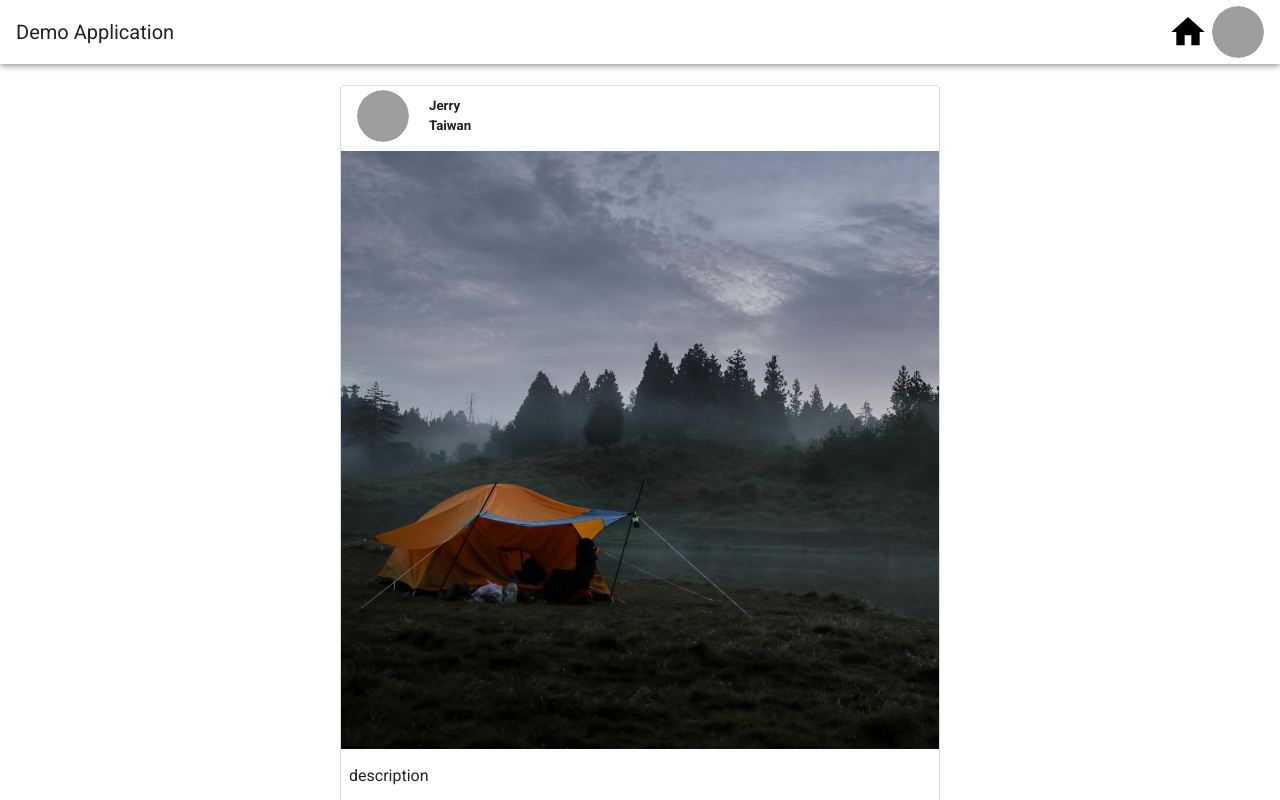
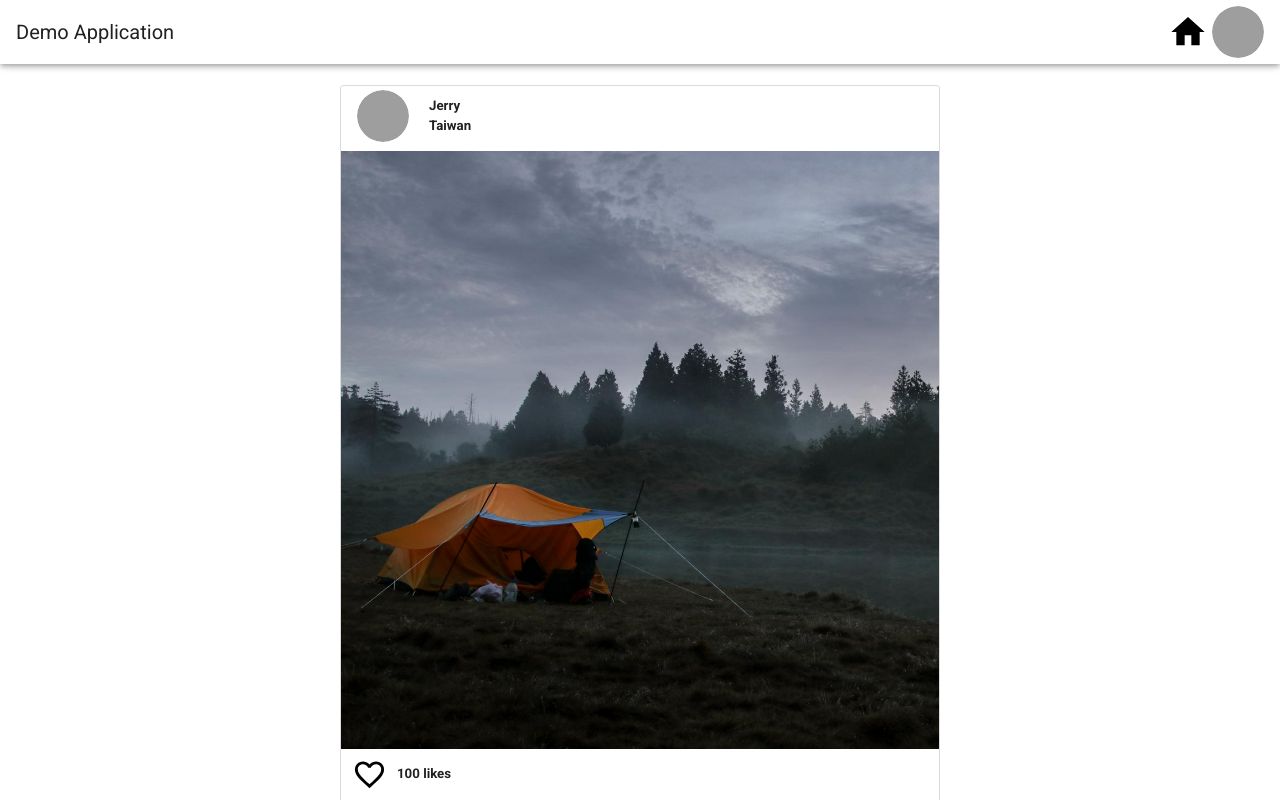
Before and after one commit to kyleliao321/instagram-clone-web, a Vue app: page /feeds in a window 1280 px wide. Shown: the top 800 px of the page. Built offline with nearby package versions, Linux system fonts and the light colour scheme; grey boxes are pictures that could not be loaded.

Commit message:
update Feed and Post domain model to show like numbers

```diff
--- a/src/assets/icons/Like.vue
+++ b/src/assets/icons/Like.vue
@@ -1,6 +1,6 @@
 <template>
-    <g fill="none">
+    <g fill="black">
         <path d="M0 0h24v24H0V0z" fill="none"/>
-        <path d="M12 21.35l-1.45-1.32C5.4 15.36 2 12.28 2 8.5 2 5.42 4.42 3 7.5 3c1.74 0 3.41.81 4.5 2.09C13.09 3.81 14.76 3 16.5 3 19.58 3 22 5.42 22 8.5c0 3.78-3.4 6.86-8.55 11.54L12 21.35z" fill="black"/>
+        <path d="M16.5 3c-1.74 0-3.41.81-4.5 2.09C10.91 3.81 9.24 3 7.5 3 4.42 3 2 5.42 2 8.5c0 3.78 3.4 6.86 8.55 11.54L12 21.35l1.45-1.32C18.6 15.36 22 12.28 22 8.5 22 5.42 19.58 3 16.5 3zm-4.4 15.55l-.1.1-.1-.1C7.14 14.24 4 11.39 4 8.5 4 6.5 5.5 5 7.5 5c1.54 0 3.04.99 3.57 2.36h1.87C13.46 5.99 14.96 5 16.5 5c2 0 3.5 1.5 3.5 3.5 0 2.89-3.14 5.74-7.9 10.05z"/>
     </g>
 </template>
--- a/src/utils/types/DomainModels.ts
+++ b/src/utils/types/DomainModels.ts
@@ -1,4 +1,4 @@
-export type Feed = {
+export type FeedDomainModel = {
     getUserId: () => string;
     getUserImageSrc: () => string | null;
     getUserName: () => string;
@@ -6,6 +6,8 @@ export type Feed = {
     getPostLocation: () => string;
     getPostImageSrc: () => string;
     getPostDescription: () => string;
+    getPostLikedNum: () => number;
+    getUserLikedPost: () => boolean;
 }
 
 export type UserProfileDomainModel = {
@@ -25,4 +27,6 @@ export type PostDomainModel = {
     getPostDate: () => string;
     getPostDescription: () => string;
     getPostUseId: () => string;
+    getPostLikedNum: () => number;
+    getUserLikedPost: () => boolean;
 }
--- a/src/views/Feeds/FeedCard.vue
+++ b/src/views/Feeds/FeedCard.vue
@@ -14,6 +14,12 @@
                 style="width: 100%;"
                 src="../../assets/DEMO_001.jpg" />
         </div>
+        <div class="feed-post-action-container">
+            <v-btn icon>
+                <ig-icons :icon="likeIcon" style="width: 35px; height: 35px; " />
+            </v-btn>
+            <h5 style="align-self: center; margin-left: 10px;">{{likeNum}} likes</h5>
+        </div>
         <div class="feed-post-description">
             <p>{{ description }}</p>
         </div>
@@ -21,11 +27,11 @@
 </template>
 <script lang="ts">
 import { Component, Vue, Prop } from 'vue-property-decorator'
-import { Feed } from '../../utils/types/DomainModels'
+import { FeedDomainModel } from '../../utils/types/DomainModels'
 
 @Component
 export default class FeedCard extends Vue {
-    @Prop() private feed !: Feed;
+    @Prop() private feed !: FeedDomainModel;
 
     get userImageSrc (): string|null {
       return this.feed.getUserImageSrc()
@@ -41,6 +47,14 @@ export default class FeedCard extends Vue {
 
     get description (): string {
       return this.feed.getPostDescription()
+    }
+
+    get likeIcon (): string {
+      return this.feed.getUserLikedPost() ? 'LikeClicked' : 'Like'
+    }
+
+    get likeNum (): string {
+      return this.feed.getPostLikedNum().toString()
     }
 }
 
@@ -75,4 +89,9 @@ export default class FeedCard extends Vue {
     .feed-post-description {
         padding: 8px;
     }
+    .feed-post-action-container {
+        display: flex;
+        flex-direction: row;
+        padding: 0px 10px 0px 10px;
+    }
 </style>
--- a/src/views/Feeds/Feeds.vue
+++ b/src/views/Feeds/Feeds.vue
@@ -12,14 +12,14 @@
 
 <script lang="ts">
 import { Vue, Component } from 'vue-property-decorator'
-import { Feed } from '../../utils/types/DomainModels'
+import { FeedDomainModel } from '../../utils/types/DomainModels'
 import FeedCard from './FeedCard.vue'
 
 Vue.component('ig-feed-card', FeedCard)
 
 @Component
 export default class Feeds extends Vue {
-    private feeds: Feed[] = [
+    private feeds: FeedDomainModel[] = [
       {
         getUserId: () => 'mockUserId1',
         getUserName: () => 'Jerry',
@@ -27,7 +27,9 @@ export default class Feeds extends Vue {
         getPostId: () => 'mockPostId1',
         getPostLocation: () => 'Taiwan',
         getPostImageSrc: () => 'mock',
-        getPostDescription: () => 'description'
+        getPostDescription: () => 'description',
+        getPostLikedNum: () => 100,
+        getUserLikedPost: () => false
       },
       {
         getUserId: () => 'mockUserId2',
@@ -36,7 +38,9 @@ export default class Feeds extends Vue {
         getPostId: () => 'mockPostId2',
         getPostLocation: () => 'Taiwan',
         getPostImageSrc: () => 'mock',
-        getPostDescription: () => 'description'
+        getPostDescription: () => 'description',
+        getPostLikedNum: () => 100,
+        getUserLikedPost: () => true
       },
       {
         getUserId: () => 'mockUserId3',
@@ -45,7 +49,9 @@ export default class Feeds extends Vue {
         getPostId: () => 'mockPostId3',
         getPostLocation: () => 'Taiwan',
         getPostImageSrc: () => 'mock',
-        getPostDescription: () => 'description'
+        getPostDescription: () => 'description',
+        getPostLikedNum: () => 100,
+        getUserLikedPost: () => false
       },
       {
         getUserId: () => 'mockUserId4',
@@ -54,7 +60,9 @@ export default class Feeds extends Vue {
         getPostId: () => 'mockPostId4',
         getPostLocation: () => 'Taiwan',
         getPostImageSrc: () => 'mock',
-        getPostDescription: () => 'description'
+        getPostDescription: () => 'description',
+        getPostLikedNum: () => 100,
+        getUserLikedPost: () => true
       }
     ]
 }
--- a/src/views/Home/Home.vue
+++ b/src/views/Home/Home.vue
@@ -43,7 +43,9 @@ export default class Home extends Vue {
         getPostLocation: () => 'Taiwan',
         getPostDate: () => '2020/03/21 21:31',
         getPostDescription: () => 'This post gonna have alot of message here.',
-        getPostUseId: () => 'mockId'
+        getPostUseId: () => 'mockId',
+        getPostLikedNum: () => 100,
+        getUserLikedPost: () => false
       },
       {
         getPostId: () => 'mockPost2',
@@ -51,7 +53,9 @@ export default class Home extends Vue {
         getPostLocation: () => 'Chicago',
         getPostDate: () => '2019/03/21 21:31',
         getPostDescription: () => 'This post gonna have alot of message here.',
-        getPostUseId: () => 'mockId'
+        getPostUseId: () => 'mockId',
+        getPostLikedNum: () => 100,
+        getUserLikedPost: () => true
       },
       {
         getPostId: () => 'mockPost3',
@@ -59,7 +63,9 @@ export default class Home extends Vue {
         getPostLocation: () => 'Japan',
         getPostDate: () => '2019/03/21 21:31',
         getPostDescription: () => 'This post gonna have alot of message here.',
-        getPostUseId: () => 'mockId'
+        getPostUseId: () => 'mockId',
+        getPostLikedNum: () => 100,
+        getUserLikedPost: () => false
       },
       {
         getPostId: () => 'mockPost4',
@@ -67,7 +73,9 @@ export default class Home extends Vue {
         getPostLocation: () => 'USA',
         getPostDate: () => '2019/03/21 21:31',
         getPostDescription: () => 'This post gonna have alot of message here.',
-        getPostUseId: () => 'mockId'
+        getPostUseId: () => 'mockId',
+        getPostLikedNum: () => 100,
+        getUserLikedPost: () => true
       }
     ]
   }
--- a/src/views/Home/PostDetail.vue
+++ b/src/views/Home/PostDetail.vue
@@ -13,11 +13,11 @@
             <div class="post-description">{{ post.getPostDescription() }}</div>
             <div class="post-action-container">
                 <ig-icons
-                    icon="LikeClicked"
+                    :icon="likeIcon"
                     style="width: 35px; height: 35px; cursor: pointer;"
                     @click.native="onLikeButtonClicked"
                 />
-                <h5 style="align-self: center; margin-left: 10px;">1,000 Likes</h5>
+                <h5 style="align-self: center; margin-left: 10px;">{{ postLikeNum }} Likes</h5>
             </div>
         </div>
     </v-card>
@@ -30,6 +30,14 @@ import { Vue, Component, Prop } from 'vue-property-decorator'
 @Component
 export default class PostDetail extends Vue {
   @Prop() private post !: PostDomainModel;
+
+  get likeIcon (): string {
+    return this.post.getUserLikedPost() ? 'LikeClicked' : 'Like'
+  }
+
+  get postLikeNum (): string {
+    return this.post.getPostLikedNum().toString()
+  }
 
   private onLikeButtonClicked () {
     this.$emit('onLikedButtonClicked', this.post.getPostId())
```
